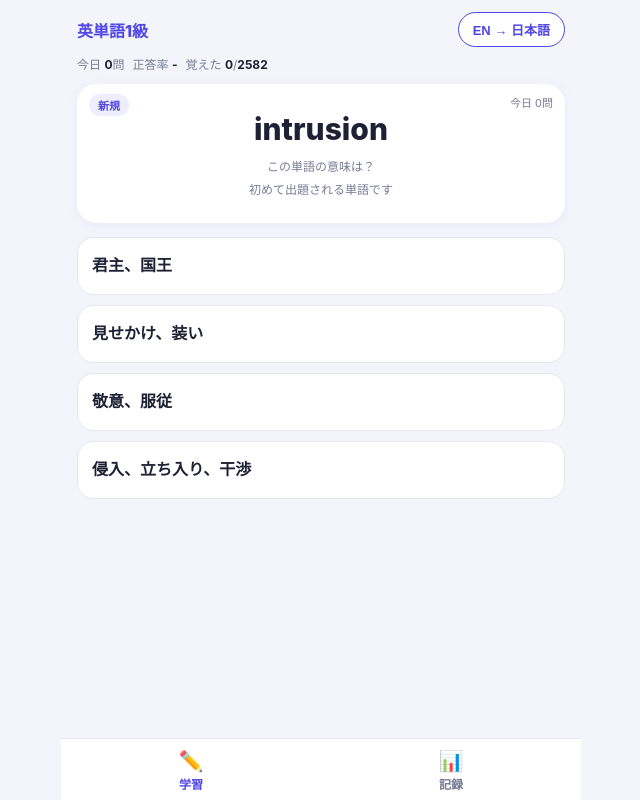
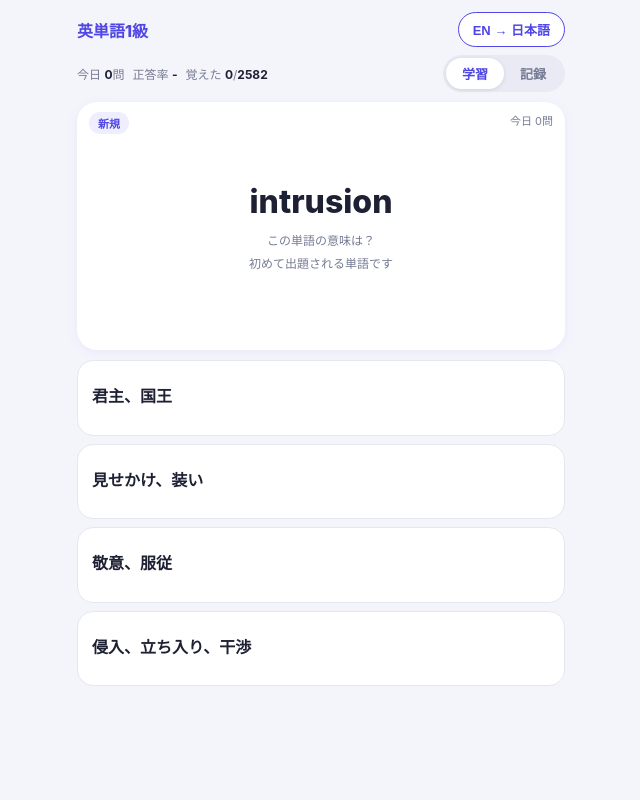
Before and after one commit to zuno1000/tango, a plain HTML site: page index.html in a window 1280 px wide. Shown: the whole page, without its empty margins (319-959 px from the left). Drawn offline with Linux system fonts and the light colour scheme.

Commit message:
Add files via upload

```diff
--- a/index.html
+++ b/index.html
@@ -23,6 +23,7 @@ body{
   background:var(--bg); color:var(--ink);
   display:flex; flex-direction:column;
   max-width:520px; margin:0 auto;
+  height:100vh; height:100dvh; overflow:hidden;
   padding-top:env(safe-area-inset-top);
   user-select:none; -webkit-user-select:none;
 }
@@ -38,76 +39,81 @@ header .title{font-weight:800; font-size:16px; color:var(--accent)}
 }
 #modeBtn:active{background:var(--accent); color:#fff}
 .topstats{
-  display:flex; gap:8px; padding:0 16px 4px; font-size:12px; color:var(--sub);
+  display:flex; align-items:center; justify-content:space-between; gap:8px;
+  padding:0 16px 6px; font-size:12px; color:var(--sub);
 }
 .topstats b{color:var(--ink)}
-main{flex:1; overflow-y:auto; padding:8px 16px 90px}
+.tstats{display:flex; gap:8px; flex-wrap:wrap}
+/* 学習/記録タブ（画面上部） */
+.tabs{display:flex; background:#e9eaf4; border-radius:999px; padding:3px; flex:0 0 auto}
+.tabs button{
+  border:none; background:none; border-radius:999px; padding:6px 16px;
+  font-size:13px; font-weight:700; color:var(--sub); cursor:pointer;
+}
+.tabs button.active{background:#fff; color:var(--accent); box-shadow:0 1px 4px rgba(0,0,0,.10)}
+main{flex:1; min-height:0}
+#quizView{display:flex; flex-direction:column; overflow:hidden;
+  padding:4px 16px calc(10px + env(safe-area-inset-bottom))}
+#statsView{overflow-y:auto; padding:8px 16px calc(30px + env(safe-area-inset-bottom))}
 /* ---- quiz ---- */
 #promptCard{
-  background:var(--card); border-radius:20px; padding:26px 18px;
+  background:var(--card); border-radius:20px; padding:16px 18px;
   text-align:center; box-shadow:0 2px 12px rgba(80,70,229,.07);
-  margin-bottom:14px; position:relative;
+  position:relative; flex:0 0 auto;
+  height:31vh; height:31dvh; /* 画面の約1/3 */
+  display:flex; flex-direction:column; justify-content:center;
 }
 #qBadge{
   position:absolute; top:10px; left:12px; font-size:11px; font-weight:700;
   color:var(--accent); background:#eef; border-radius:999px; padding:3px 9px;
 }
 #qCount{position:absolute; top:10px; right:12px; font-size:11px; color:var(--sub)}
-#promptWord{font-size:30px; font-weight:800; line-height:1.3; word-break:break-word}
-#promptWord.ja{font-size:20px; font-weight:700}
+#promptWord{font-size:32px; font-weight:800; line-height:1.3; word-break:break-word}
+#promptWord.ja{font-size:21px; font-weight:700}
 #promptHint{font-size:12px; color:var(--sub); margin-top:8px}
 #qStats{font-size:12px; color:var(--sub); margin-top:6px}
 #qStats .qo{color:var(--ok); font-weight:700}
 #qStats .qx{color:var(--ng); font-weight:700}
-.choices{display:flex; flex-direction:column; gap:10px}
+.choices{flex:1; min-height:0; display:flex; flex-direction:column; gap:8px; margin-top:10px}
 .choice{
   background:var(--card); border:1.5px solid var(--line); border-radius:16px;
-  min-height:58px; padding:12px 14px; font-size:16px; font-weight:600;
+  flex:1; min-height:0; padding:4px 14px; font-size:16px; font-weight:600;
   text-align:left; cursor:pointer; color:var(--ink);
-  display:flex; align-items:center; line-height:1.35; word-break:break-word;
-  transition:transform .05s;
+  display:flex; align-items:center; line-height:1.3; word-break:break-word;
+  transition:transform .05s; overflow:hidden;
 }
 .choice:active{transform:scale(.985)}
 .choice.correct{background:var(--ok-bg); border-color:var(--ok); color:var(--ok)}
 .choice.wrong{background:var(--ng-bg); border-color:var(--ng); color:var(--ng)}
 .choice.dim{opacity:.45}
 .choice:disabled{cursor:default}
-/* ---- result panel (選択肢の直下に表示) ---- */
+/* ---- result panel (選択肢直下・高さ固定でレイアウトが動かない) ---- */
 #resultBar{
-  display:none;
+  flex:0 0 auto; margin-top:8px; min-height:96px;
   background:var(--card); border-radius:16px;
   box-shadow:0 2px 12px rgba(0,0,0,.10);
-  padding:14px 16px;
-  margin-top:10px;
+  padding:10px 12px;
+  display:flex; align-items:center; gap:10px;
+  visibility:hidden;
 }
-#resultBar.show{display:block; animation:pop .15s ease-out}
+#resultBar.show{visibility:visible; animation:pop .15s ease-out}
 @keyframes pop{from{opacity:0; transform:translateY(6px)} to{opacity:1; transform:none}}
-#resultHead{font-size:17px; font-weight:800; margin-bottom:6px}
+#resultInfo{flex:1; min-width:0}
+#resultHead{font-size:15px; font-weight:800; margin-bottom:3px}
 #resultHead.ok{color:var(--ok)} #resultHead.ng{color:var(--ng)}
-#resultAns{font-size:14px; line-height:1.5; margin-bottom:12px}
-#resultAns .w{font-weight:800; font-size:16px}
+#resultAns{font-size:12px; line-height:1.4; overflow:hidden}
+#resultAns .w{font-weight:800; font-size:15px}
 #resultAns .pos{
-  font-size:11px; color:var(--sub); border:1px solid var(--line);
-  border-radius:6px; padding:1px 6px; margin-left:6px; vertical-align:2px;
+  font-size:10px; color:var(--sub); border:1px solid var(--line);
+  border-radius:6px; padding:1px 5px; margin-left:5px; vertical-align:1px;
 }
 #nextBtn{
-  width:100%; min-height:52px; border:none; border-radius:14px;
+  flex:0 0 auto; width:104px; align-self:stretch;
+  border:none; border-radius:14px;
   background:linear-gradient(135deg,var(--accent),var(--accent2));
   color:#fff; font-size:16px; font-weight:800; cursor:pointer;
 }
 #nextBtn:active{opacity:.85}
-/* ---- tabs ---- */
-nav{
-  position:fixed; left:0; right:0; bottom:0; margin:0 auto; max-width:520px;
-  display:flex; background:var(--card); border-top:1px solid var(--line);
-  padding-bottom:env(safe-area-inset-bottom); z-index:5;
-}
-nav button{
-  flex:1; border:none; background:none; padding:10px 0 8px;
-  font-size:12px; font-weight:700; color:var(--sub); cursor:pointer;
-}
-nav button.active{color:var(--accent)}
-nav .ico{display:block; font-size:20px; margin-bottom:2px}
 /* ---- stats ---- */
 .cards{display:grid; grid-template-columns:1fr 1fr; gap:10px; margin-bottom:14px}
 .scard{background:var(--card); border-radius:16px; padding:14px}
@@ -142,9 +148,15 @@ h2{font-size:14px; margin:16px 2px 8px; color:var(--ink)}
   <button id="modeBtn"></button>
 </header>
 <div class="topstats">
-  <span>今日 <b id="tCount">0</b>問</span>
-  <span>正答率 <b id="tRate">-</b></span>
-  <span>覚えた <b id="tMaster">0</b>/<b id="tTotal">0</b></span>
+  <div class="tstats">
+    <span>今日 <b id="tCount">0</b>問</span>
+    <span>正答率 <b id="tRate">-</b></span>
+    <span>覚えた <b id="tMaster">0</b>/<b id="tTotal">0</b></span>
+  </div>
+  <div class="tabs">
+    <button id="navQuiz" class="active">学習</button>
+    <button id="navStats">記録</button>
+  </div>
 </div>
 
 <main id="quizView">
@@ -157,8 +169,10 @@ h2{font-size:14px; margin:16px 2px 8px; color:var(--ink)}
   </div>
   <div class="choices" id="choices"></div>
   <div id="resultBar">
-    <div id="resultHead"></div>
-    <div id="resultAns"></div>
+    <div id="resultInfo">
+      <div id="resultHead"></div>
+      <div id="resultAns"></div>
+    </div>
     <button id="nextBtn">次へ ▶</button>
   </div>
 </main>
@@ -180,11 +194,6 @@ h2{font-size:14px; margin:16px 2px 8px; color:var(--ink)}
   </div>
   <div class="wlist" id="wlist"></div>
 </main>
-
-<nav>
-  <button id="navQuiz" class="active"><span class="ico">✏️</span>学習</button>
-  <button id="navStats"><span class="ico">📊</span>記録</button>
-</nav>
 
 <script src="words.js"></script>
 <script>
@@ -322,8 +331,6 @@ function answer(chosen, btn){
     '<span class="w">'+esc(w.en)+'</span><span class="pos">'+POS_LABEL[w.pos]+'</span><br>'+esc(w.ja);
   $("resultBar").classList.add("show");
   document.body.classList.add("quiz-answered");
-  // 次へボタンが画面外の場合のみ見える位置までスクロール
-  try{ $("nextBtn").scrollIntoView({block:"nearest", behavior:"smooth"}); }catch(e){}
   updateTop();
 }
 
```
